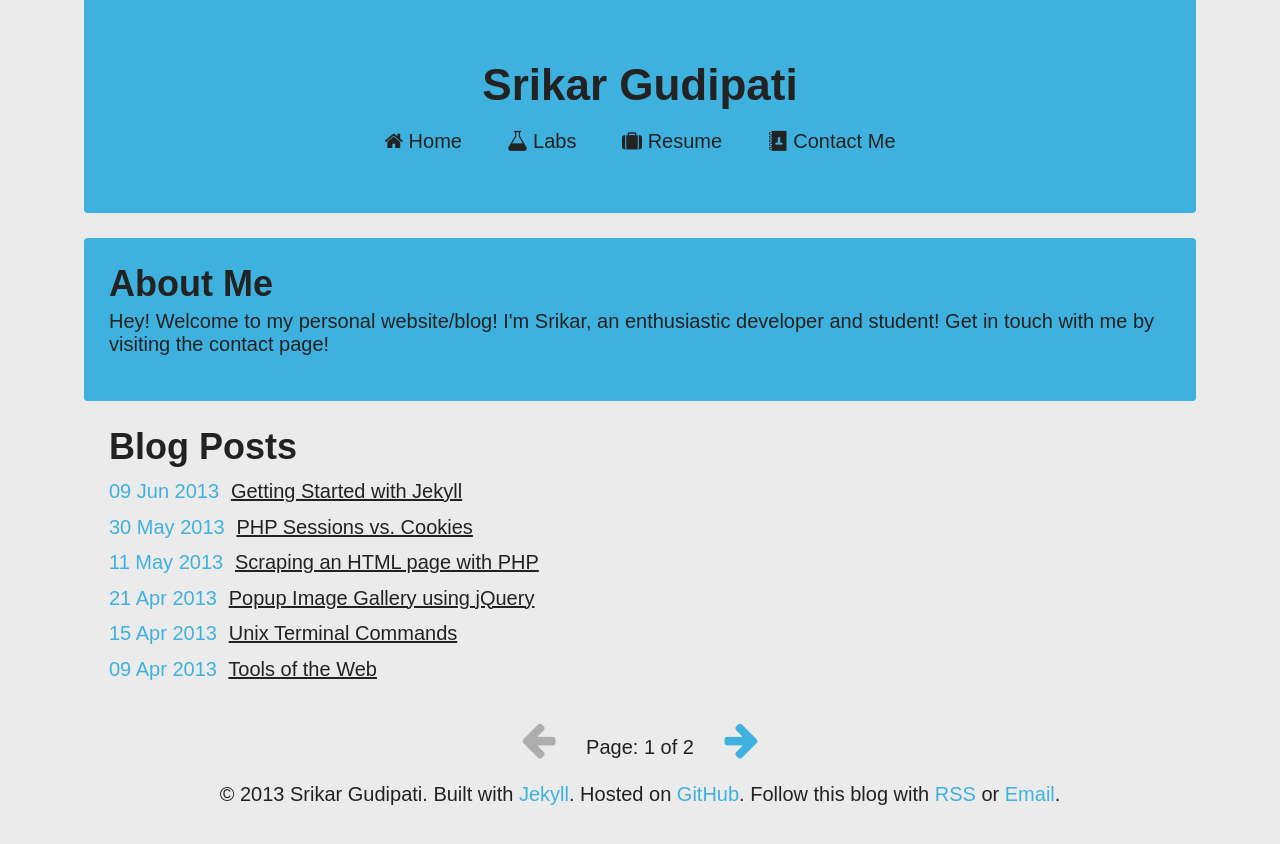
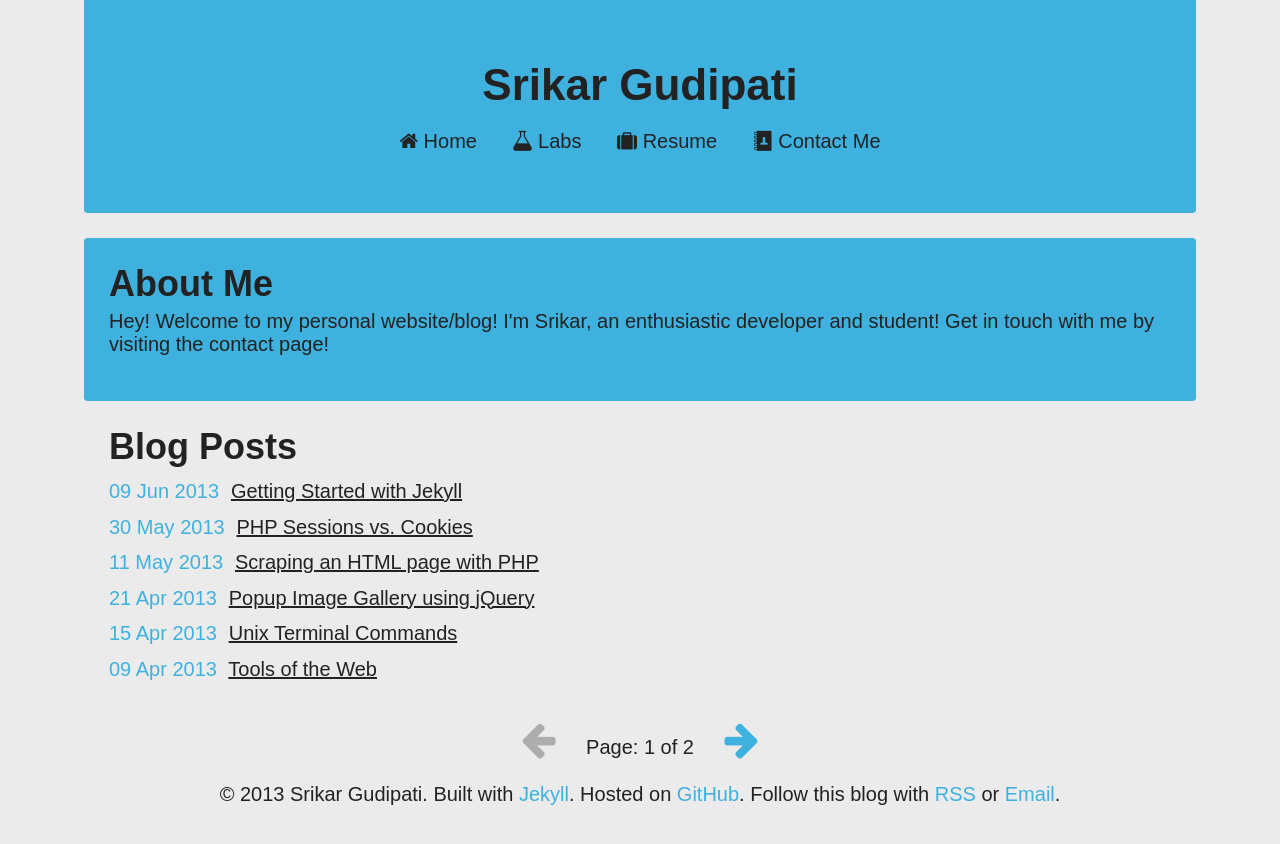
Before and after one commit to srikarg/srikarg.github.io, a Jekyll site: the page built from index.html, in a window 1280 px wide. Shown: the top 844 px of the page. Built offline with Jekyll 4.4.1, drawn with Linux system fonts in a browser that asks for light colours; some web fonts are replaced; Markdown is read by kramdown in place of the engine named in the settings; the list of posts is cut into pages by our own code; comment, search, counter and statistics services are not loaded.

Commit message:
Fixed nav.

```diff
--- a/css/style.css
+++ b/css/style.css
@@ -549,7 +549,7 @@ header nav ul {
 
 header nav ul li {
 	display: inline-block;
-	margin: 0 20px;
+	margin: 0 0.75em;
 }
 
 /*------------------------------------*\
@@ -768,7 +768,7 @@ footer p {
 	$MEDIA QUERIES
 \*------------------------------------*/
 
-@media all and (max-width: 42em) {
+@media all and (max-width: 48em) {
 	header nav ul {
 		display: none;
 	}
```
